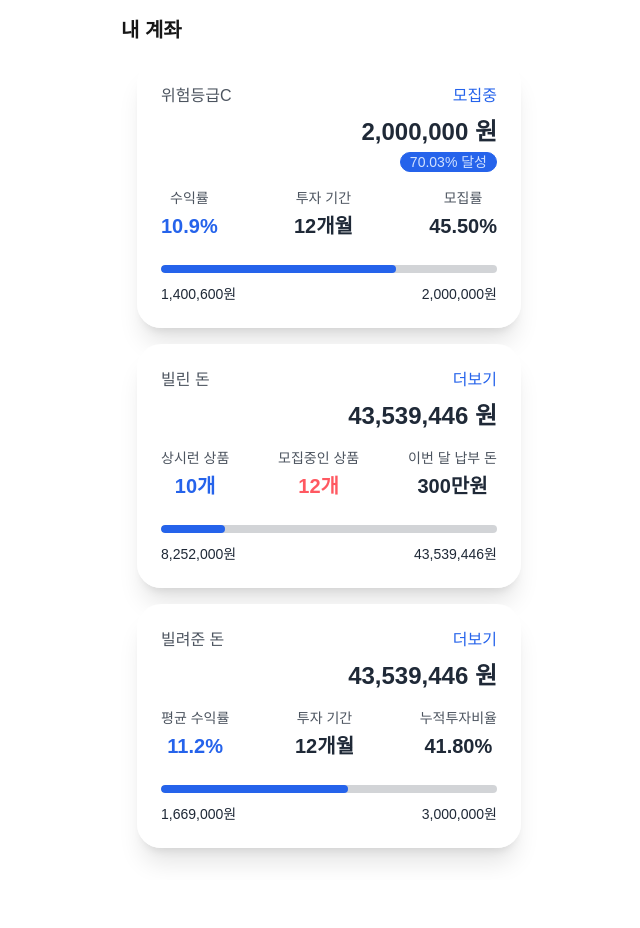
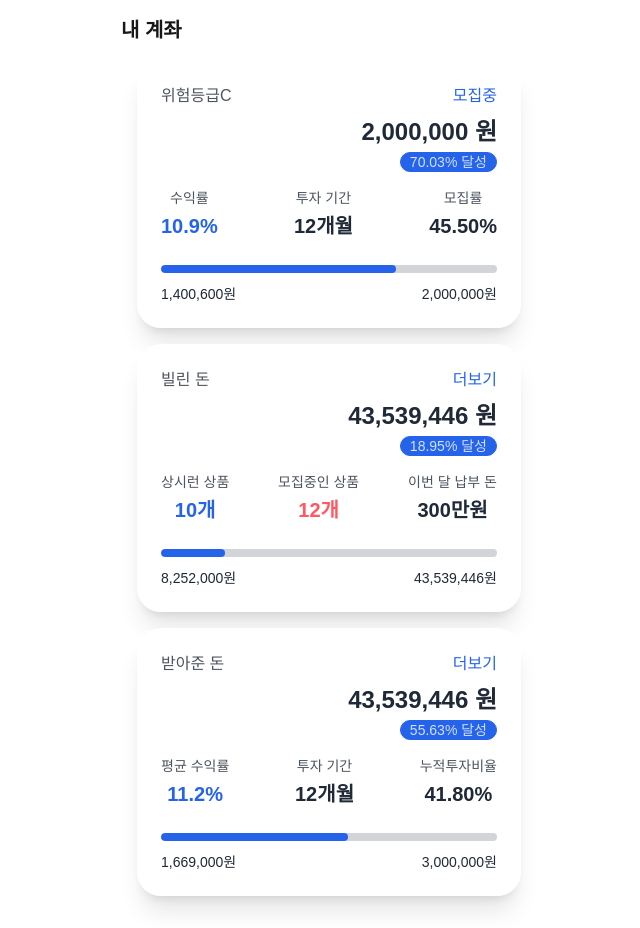
Before and after one commit to 5-Eagles/client, a Next.js app: page /mypage in a window 1280 px wide. Shown: the whole page, without its empty margins (311-951 px from the left). Before the commit the page ends 880 px from the top, so only its background shows below. Built offline with nearby package versions, Linux system fonts and the light colour scheme.

Commit message:
달성율 자동 계산 추가

```diff
--- a/src/app/mypage/page.tsx
+++ b/src/app/mypage/page.tsx
@@ -9,22 +9,22 @@ export default function MyPage() {
         title="위험등급C"
         status="모집중"
         amount={2000000}
-        badge="70.03% 달성"
+        badge="달성"
         stats={[
           { label: "수익률", value: "10.9%", color: "text-primary" },
           { label: "투자 기간", value: "12개월" },
           { label: "모집률", value: "45.50%" }
         ]}
-        progressAmount={1400600}  // 70.03% of 2000000
+        progressAmount={1400600}
         targetAmount={2000000}
-        href="/loan-details"  // 적절한 경로로 수정 필요
+        href="/loan-details"
       />
 
       <LoanSummaryCard
         title="빌린 돈"
         status="더보기"
         amount={43539446}
-
+        badge="달성"
         stats={[
           { label: "상시런 상품", value: "10개", color: "text-primary" },
           { label: "모집중인 상품", value: "12개", color: "text-error" },
@@ -36,9 +36,10 @@ export default function MyPage() {
       />
 
       <LoanSummaryCard
-        title="빌려준 돈"
+        title="받아준 돈"
         status="더보기"
         amount={43539446}
+        badge="달성"
         stats={[
           { label: "평균 수익률", value: "11.2%", color: "text-primary" },
           { label: "투자 기간", value: "12개월" },
--- a/src/components/loan_summary_card.tsx
+++ b/src/components/loan_summary_card.tsx
@@ -39,7 +39,9 @@ export default function LoanSummaryCard({
           </p>
           {badge && (
             <div className="flex justify-end mt-1">
-              <div className="badge badge-primary">{badge}</div>
+              <div className="badge badge-primary">
+                {`${((progressAmount / targetAmount) * 100).toFixed(2)}% ${badge}`}
+              </div>
             </div>
           )}
 
```
